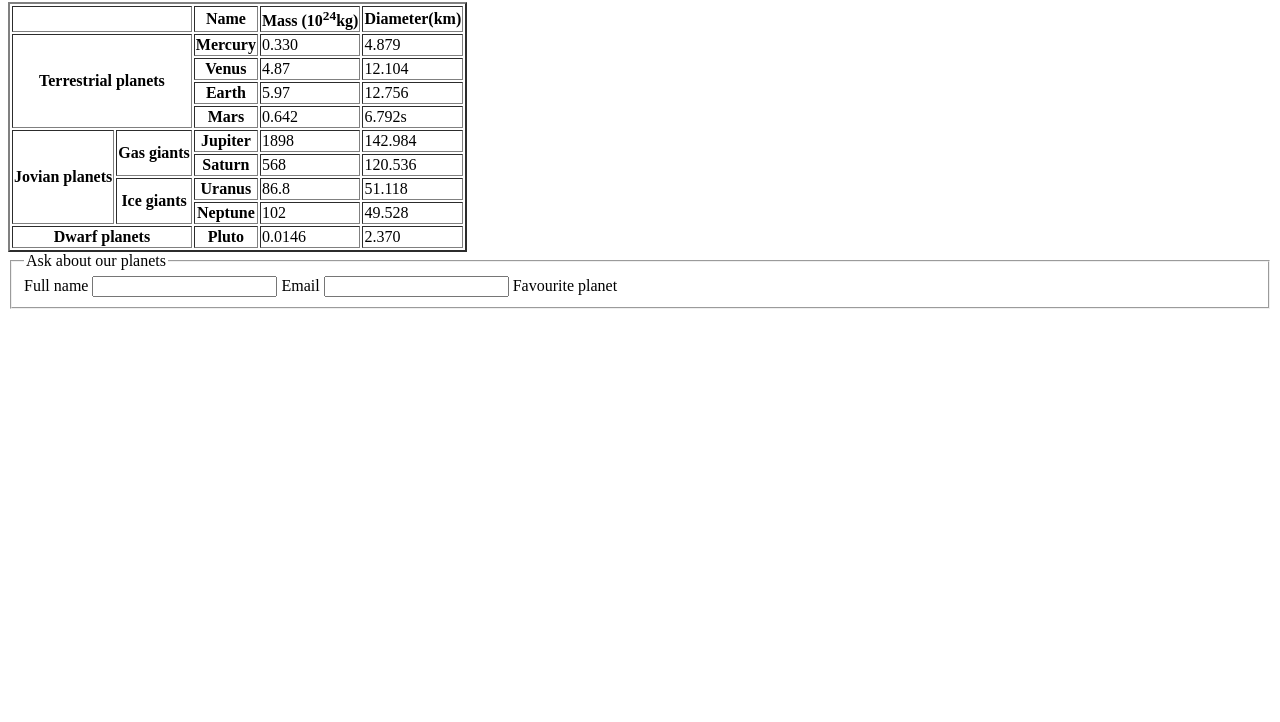
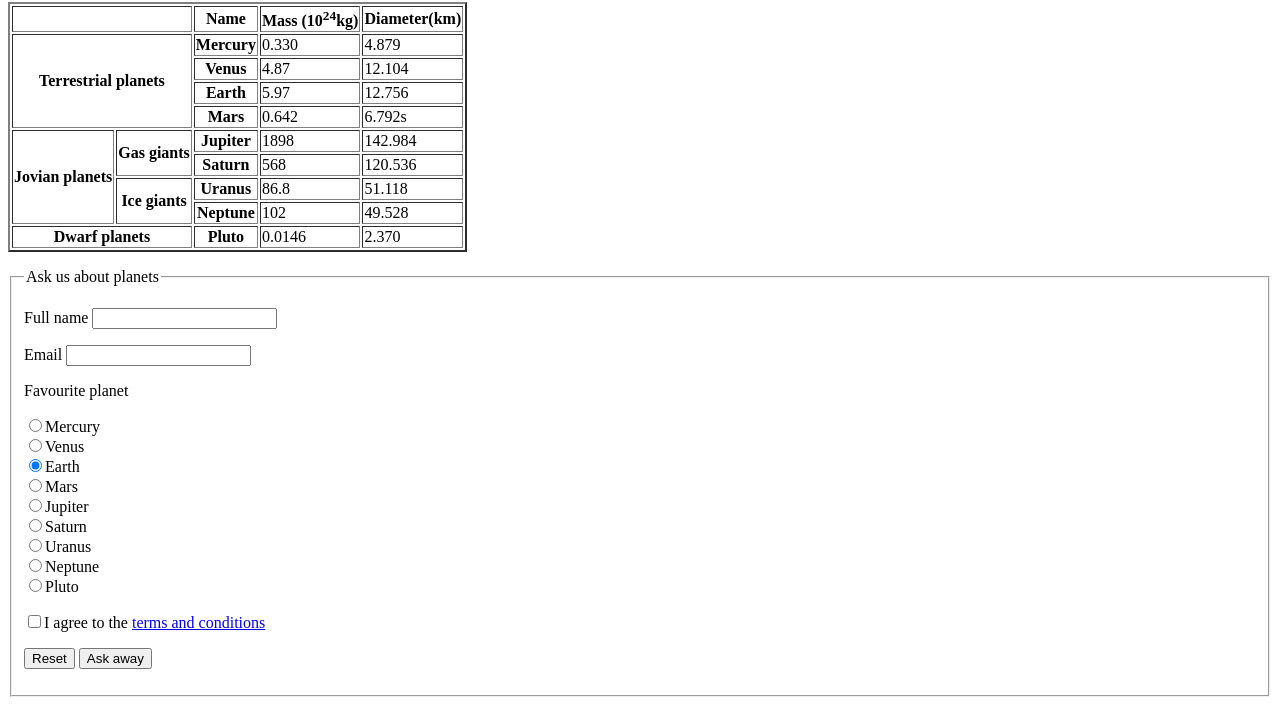
Before and after one commit to ClaudiaMari/teme-curs-agile-hub, a plain HTML site: page index.html in a window 1280 px wide. Shown: the part 78-800 px from the top of the page. Drawn offline with Linux system fonts and the light colour scheme.

Commit message:
Tema1 HTML

```diff
--- a/index.html
+++ b/index.html
@@ -70,14 +70,28 @@
             </tr>
         </tbody>
     </table>
-
+<p></p>
     <form action="index.html" method="GET">
         <fieldset>
-            <legend>Ask about our planets</legend>
+            <legend>Ask us about planets</legend>
 
-            <label for="fname">Full name <input type="text" name="" id="fname"></label>
-            <label for="email"> Email <input type="email" name="" id="email"> </label>
-            <label > Favourite planet</label>
+            <p><label for="fname">Full name <input type="text" name="name" id="fname" required></label> </p>
+            <p><label for="email"> Email <input type="email" name="email" id="email" required> </label> </p>
+            <p><label> Favourite planet</label> </p>
+            <div><label for="Mercury"><input type="radio" name="planet" id="Mercury" value="Mercury">Mercury</label></div>
+            <div><label for="Venus"><input type="radio" name="planet" id="Venus" value="Venus">Venus</label></div>
+            <div><label for="Earth"><input type="radio" name="planet" id="Earth" value="Earth" checked>Earth</label></div>
+            <div><label for="Mars"><input type="radio" name="planet" id="Mars" value="Mars">Mars</label></div>
+            <div><label for="Jupiter"><input type="radio" name="planet" id="Jupiter" value="Jupiter">Jupiter</label></div>
+            <div><label for="Saturn"><input type="radio" name="planet" id="Saturn" value="Saturn">Saturn</label></div>
+            <div><label for="Uranus"><input type="radio" name="planet" id="Uranus" value="Uranus">Uranus</label></div>
+            <div><label for="Neptune"><input type="radio" name="planet" id="Neptune" value="Neptune">Neptune</label></div>
+            <div><label for="Pluto"><input type="radio" name="planet" id="Pluto" value="Pluto">Pluto</label></div>
+            <p><label for="Agreement"><input type="checkbox" name="agree" id="Agreement" required>I agree to the <a href="#">terms and conditions</a></label></p>
+            <p>
+                <button type="reset">Reset</button>
+                <button type="submit">Ask away</button>
+            </p>
         </fieldset>
     </form>
 </body>
```
